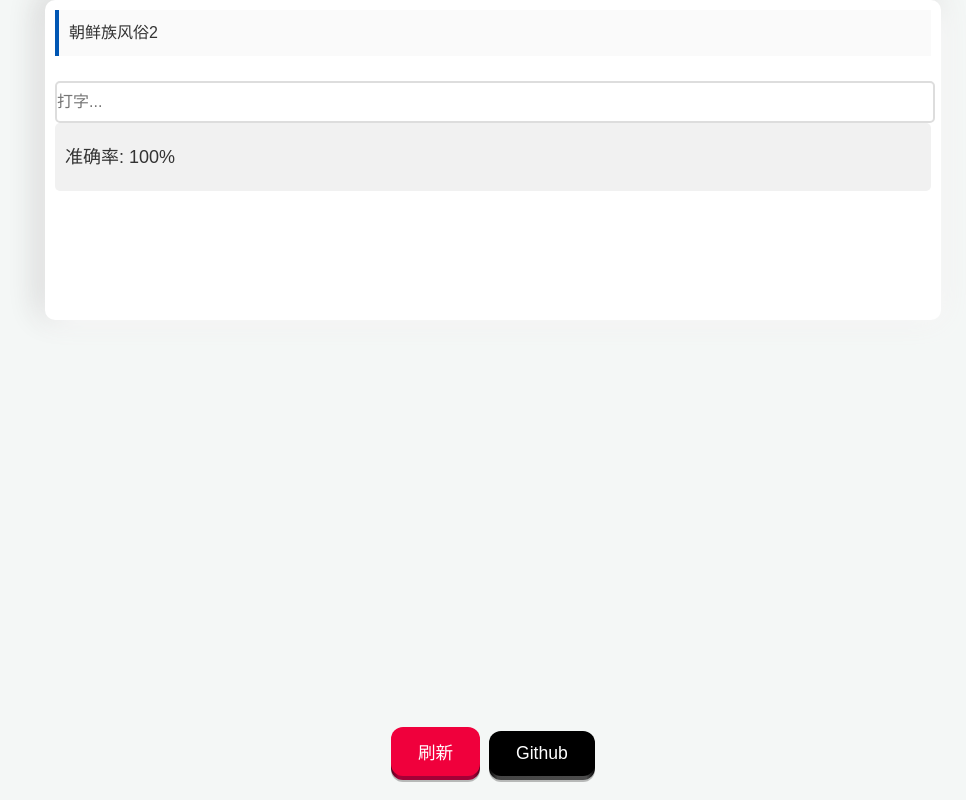
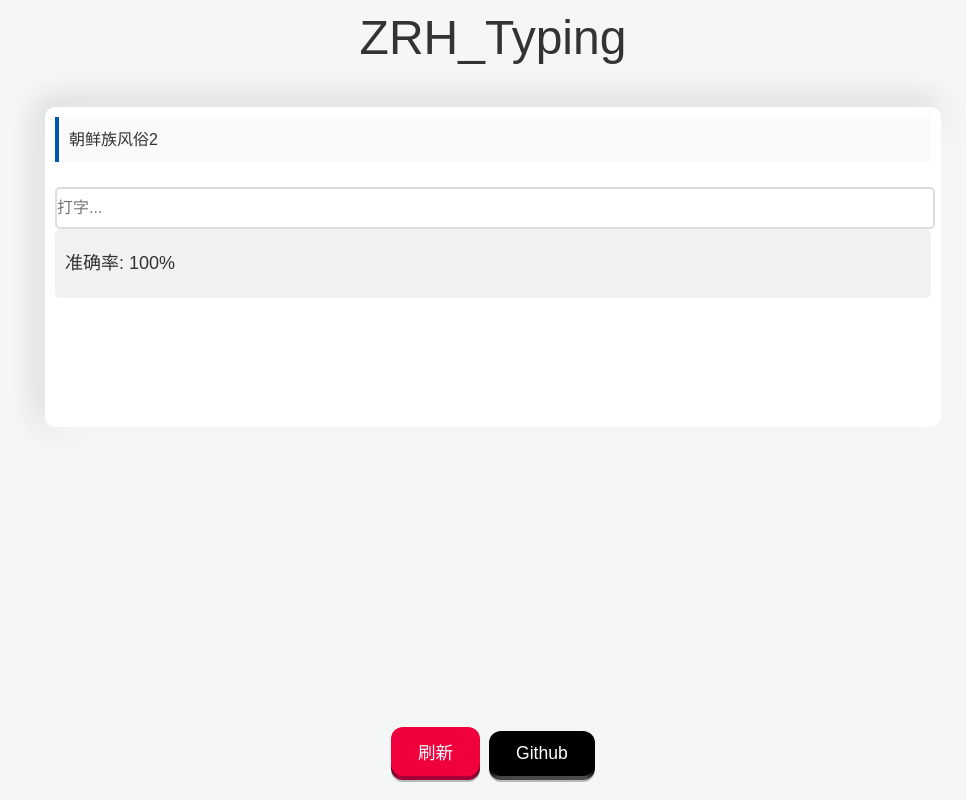
Before and after one commit to Diicck/TwT_tping, a plain HTML site: page index.html in a window 1280 px wide. Shown: the whole page, without its empty margins (147-1113 px from the left). Drawn offline with Linux system fonts and the light colour scheme.

Commit message:
添加logo

```diff
--- a/index.html
+++ b/index.html
@@ -10,6 +10,7 @@
     </style>
 </head>
 <body>
+<div class="logo_text">ZRH_Typing</div>
 <div id="box">
 <div id="container">
     <div id="textToType"></div>
--- a/style.css
+++ b/style.css
@@ -100,3 +100,8 @@ body {
     -5px -5px 30px rgb(199, 199, 199);
     padding: 10px;
 }
+.logo_text{
+    text-align: center;
+    font-size: 48px;
+    margin-bottom: 30px;
+}
```
